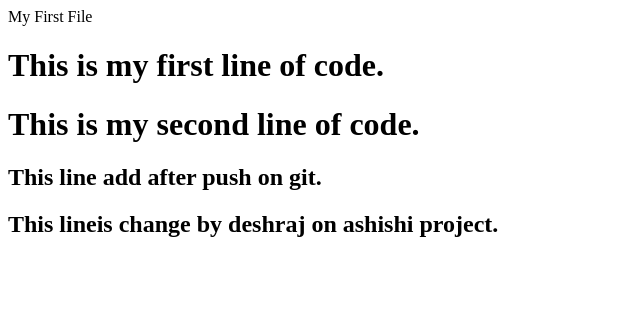
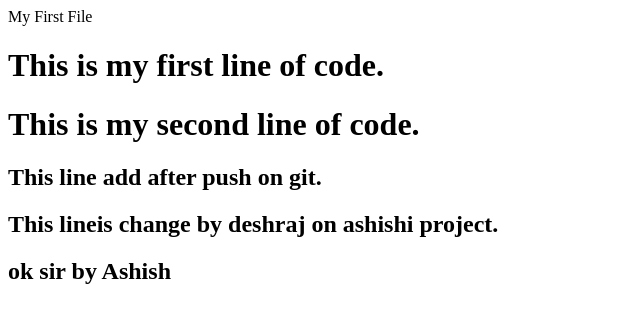
Before and after one commit to Ashish09011/firstgitproject, a plain HTML site: page index.html in a window 1280 px wide. Shown: the whole page, without its empty margins (0-640 px from the left). Drawn offline with Linux system fonts and the light colour scheme.

Commit message:
Update index.html

```diff
--- a/index.html
+++ b/index.html
@@ -7,5 +7,6 @@
     <h2>This line add after push on git.</h2>
 
     <h2>This lineis change by deshraj on ashishi project.</h2>
+	<h2>ok sir by Ashish</h2>
 </body>
 </html>
```
